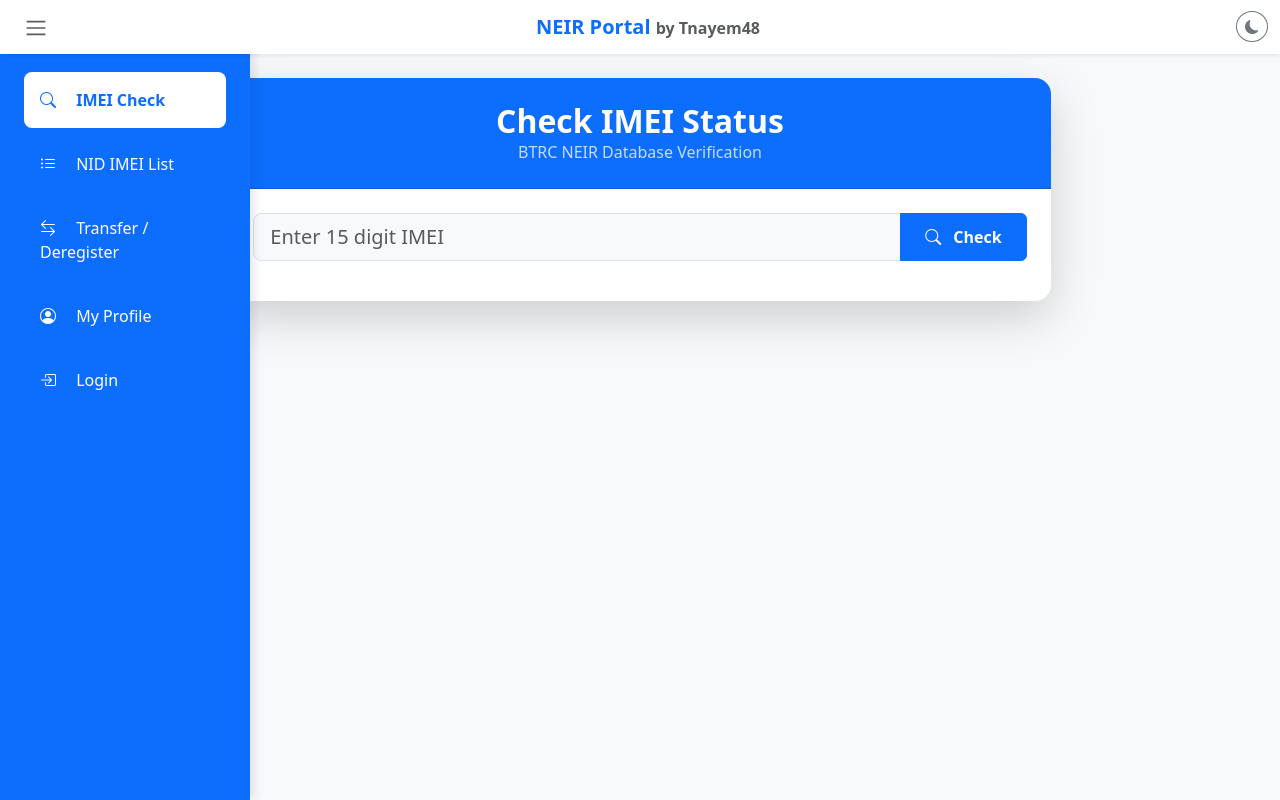
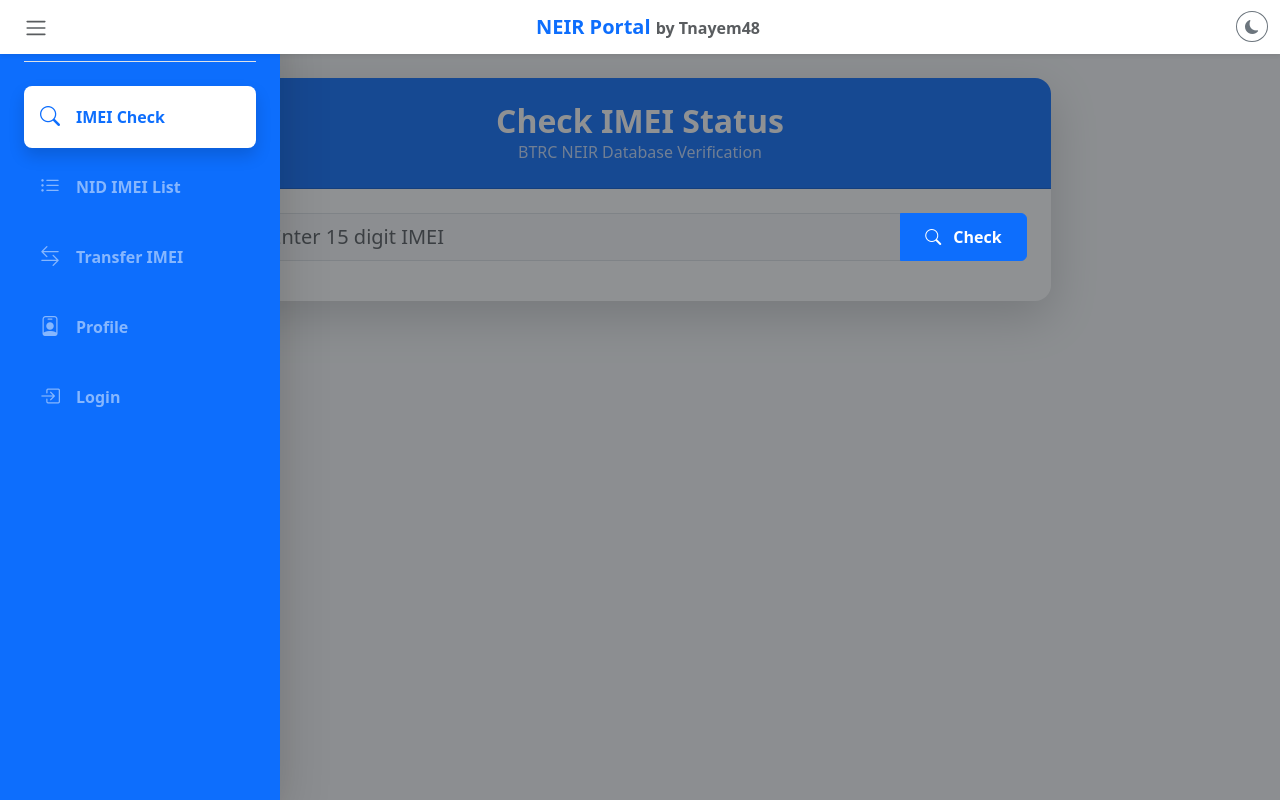
Before and after one commit to nayem-48ai/iMEi-BD, a Next.js app: page / in a window 1280 px wide. Both pictures are taken after a click on the button 36 px from the left and 26 px from the top of the page. Built offline with nearby package versions, Linux system fonts and the light colour scheme.

Commit message:
Update Sidebar.js

```diff
--- a/components/Sidebar.js
+++ b/components/Sidebar.js
@@ -7,27 +7,33 @@
   const menuItems = [
     { name: 'IMEI Check', icon: 'bi-search', path: '/' },
     { name: 'NID IMEI List', icon: 'bi-list-ul', path: '/nid-list' },
-    { name: 'Transfer / Deregister', icon: 'bi-arrow-left-right', path: '/transfer' },
-    { name: 'My Profile', icon: 'bi-person-circle', path: '/profile' },
+    { name: 'Transfer IMEI', icon: 'bi-arrow-left-right', path: '/transfer' },
+    { name: 'Profile', icon: 'bi-person-badge', path: '/profile' },
     { name: 'Login', icon: 'bi-box-arrow-in-right', path: '/login' },
   ];
 
   return (
-    <div className={`sidebar bg-primary text-white ${isOpen ? 'open' : ''}`} style={{
-      width: isOpen ? '250px' : '0',
-      position: 'fixed', height: '100vh', transition: '0.3s', overflowX: 'hidden', zIndex: 1000
-    }}>
-      <div className="p-4 mt-5">
-        {menuItems.map((item) => (
-          <Link key={item.path} href={item.path} onClick={() => setIsOpen(false)}
-            className={`d-block p-3 mb-2 text-decoration-none rounded-3 ${pathname === item.path ? 'bg-white text-primary fw-bold' : 'text-white'}`}>
-            <i className={`bi ${item.icon} me-3`}></i> {item.name}
-          </Link>
-        ))}
+    <>
+      {isOpen && <div className="position-fixed vh-100 vw-100 bg-dark opacity-50 z-2" onClick={() => setIsOpen(false)}></div>}
+      <div className={`bg-primary text-white position-fixed h-100 z-3 shadow-lg`} style={{
+        width: '280px',
+        left: isOpen ? '0' : '-280px',
+        transition: '0.4s cubic-bezier(0.4, 0, 0.2, 1)'
+      }}>
+        <div className="p-4">
+            <h4 className="fw-bold mb-4 border-bottom pb-2 text-center">NEIR Panel</h4>
+            {menuItems.map((item) => (
+            <Link key={item.path} href={item.path} onClick={() => setIsOpen(false)}
+                className={`d-flex align-items-center p-3 mb-2 text-decoration-none rounded-3 transition-all ${pathname === item.path ? 'bg-white text-primary shadow' : 'text-white-50 hover-bg'}`}>
+                <i className={`bi ${item.icon} fs-5 me-3`}></i>
+                <span className="fw-semibold">{item.name}</span>
+            </Link>
+            ))}
+        </div>
       </div>
       <style jsx>{`
-        .sidebar { box-shadow: 4px 0 10px rgba(0,0,0,0.1); }
+        .hover-bg:hover { background: rgba(255,255,255,0.1); color: white !important; }
       `}</style>
-    </div>
+    </>
   );
 }
```
